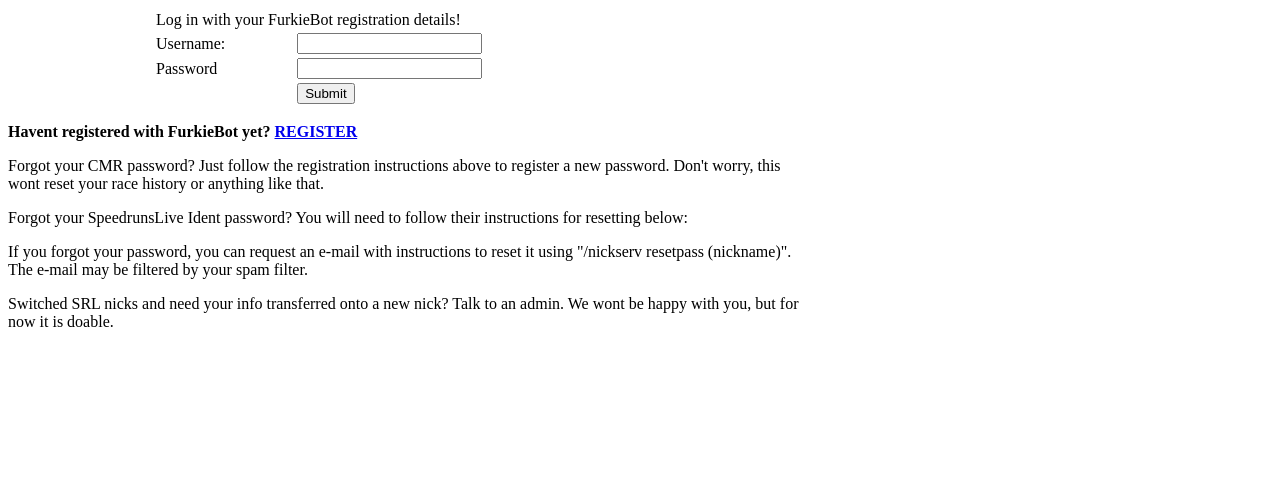
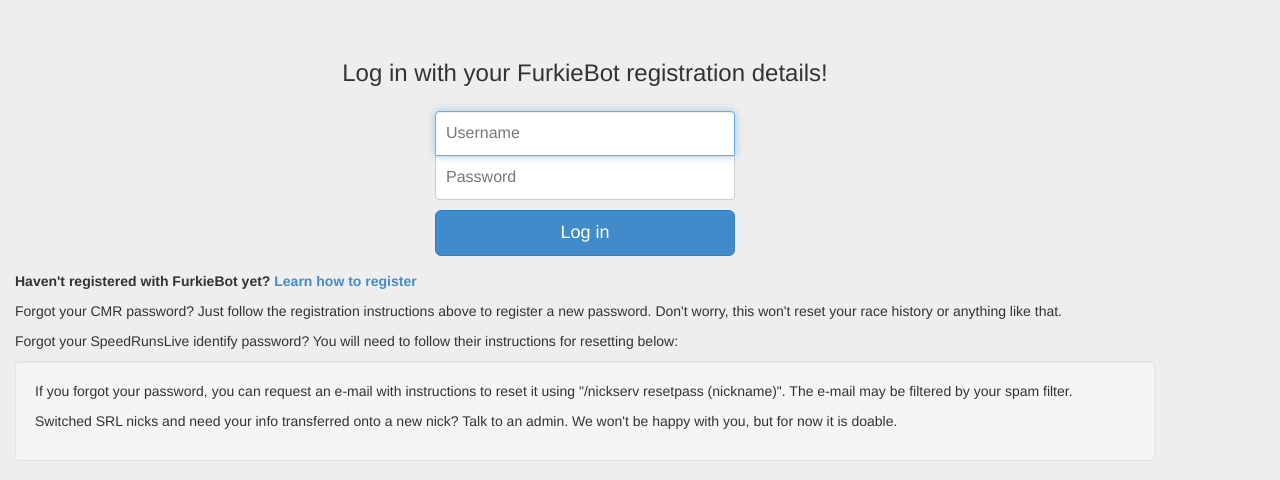
Before and after one commit to EklipZgit/furkiebot, a PHP site: page /login.php in a window 1280 px wide. Shown: the top 480 px of the page. Run offline with PHP 8.4, Linux system fonts and the light colour scheme.

Commit message:
Login page bootstrapping

```diff
--- a/Web/css/signin.css
+++ b/Web/css/login.css
@@ -4,6 +4,9 @@ body {
   background-color: #eee;
 }
 
+.skinny {
+  width: 800px;
+}
 .form-signin {
   max-width: 330px;
   padding: 15px;
@@ -28,7 +31,7 @@ body {
 .form-signin .form-control:focus {
   z-index: 2;
 }
-.form-signin input[type="email"] {
+.form-signin input[type="username"] {
   margin-bottom: -1px;
   border-bottom-right-radius: 0;
   border-bottom-left-radius: 0;
--- a/Web/login.php
+++ b/Web/login.php
@@ -1,49 +1,40 @@
+
+<!DOCTYPE html>
+<html lang="en">
   <head>
     <title>Login</title>
-<style>
-#main {
-	width: 800px;
-	text-alight: left;
-	align: center;
-}
-</style>
+
+    <!-- Bootstrap core CSS -->
+    <link href="css/bootstrap.min.css" rel="stylesheet">
+
+    <!-- Custom styles for this template -->
+    <link href="css/login.css" rel="stylesheet">
   </head>
+
   <body>
   <?php
+  session_start();
   include "../WebInclude/displaymessages.php";
+  session_write_close();
   ?>
-<div id="main">
-<form id="form1" name="form1" method="post" action="loginsubmit.php">
-	<table width="510" border="0" align="center">
-		<tr>
-			<td colspan="2">Log in with your FurkieBot registration details!</td>
-		</tr>
-		<tr>
-			<td>Username:</td>
-			<td><input type="text" name="username" id="username" /></td>
-		</tr>
-		<tr>
-			<td>Password</td>
-			<td><input type="password" name="password" id="password" /></td>
-		</tr>
-		<tr>
-			<td>&nbsp;</td>
-			<td><input type="submit" name="button" id="button" value="Submit" /></td>
-		</tr>
-	</table>
+	<div class="skinny">
+	<div class="container">
+		<center><h3 class="heading">Log in with your FurkieBot registration details!</h3></center>
+      		<form class="form-signin" role="form">
+        	<input type="username" class="form-control" placeholder="Username" required autofocus>
+        	<input type="password" class="form-control" placeholder="Password" required>
+        	<button class="btn btn-lg btn-primary btn-block" type="submit">Log in</button>
       		</form>
+    	<p><b>Haven't registered with FurkieBot yet? <a href="http://eklipz.us.to/cmr/register.html">Learn how to register</a></b></p>
+		<p>Forgot your CMR password? Just follow the registration instructions above to register a new password. Don't worry, this won't reset your race history or anything like that.</p>
+		<p>Forgot your SpeedRunsLive identify password? You will need to follow their instructions for resetting below:</p>
 
-<p>
-<b>Havent registered with FurkieBot yet? <a href="http://eklipz.us.to/cmr/register.html">REGISTER</a></b>
-</p>
-<p>Forgot your CMR password? Just follow the registration instructions above to register a new password. Don't worry, this wont reset your race history or anything like that.
-</p>
+      		<div class="well">
+       		<p>If you forgot your password, you can request an e-mail with instructions to reset it using "/nickserv resetpass (nickname)". The e-mail may be filtered by your spam filter.</p>
 
-<p>Forgot your SpeedrunsLive Ident password? You will need to follow their instructions for resetting below:
-</p>
-If you forgot your password, you can request an e-mail with instructions to reset it using "/nickserv resetpass (nickname)". The e-mail may be filtered by your spam filter.
-
-<p>Switched SRL nicks and need your info transferred onto a new nick? Talk to an admin. We wont be happy with you, but for now it is doable.</p>
+			<p>Switched SRL nicks and need your info transferred onto a new nick? Talk to an admin. We won't be happy with you, but for now it is doable.</p>
+      		</div>
+    </div>
     </div>
   </body>
 </html>
```
Also changed, not shown: Web/loginOriginal.php (added, +49 -0 lines). Lines whose indentation alone changed are shown as unchanged.
